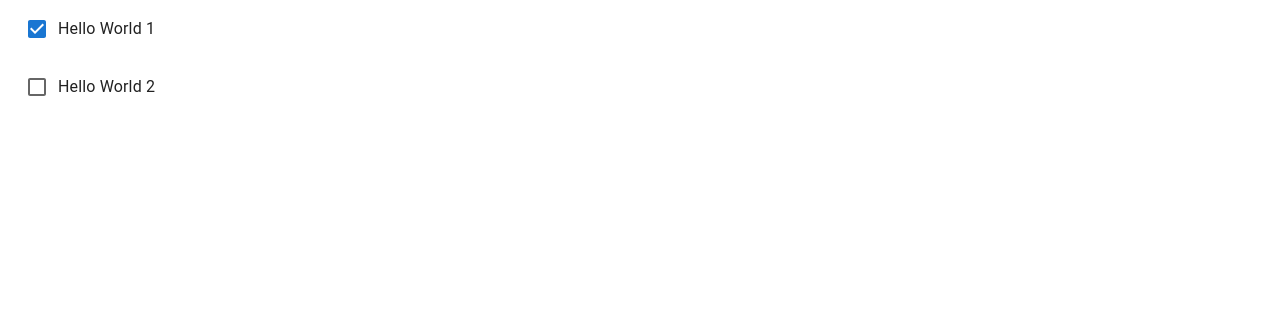
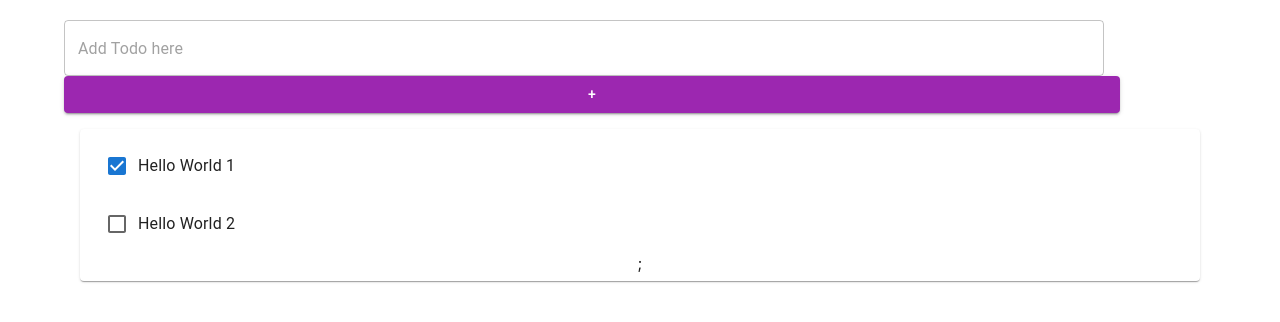
Before and after one commit to shchoi8347/2025-1_01-frontend, a React (Create React App) app: page / in a window 1280 px wide. Shown: the top 322 px of the page. Built offline with nearby package versions, Linux system fonts and the light colour scheme.

Commit message:
수업완료코드: 4/8(화) 01반반

```diff
--- /dev/null
+++ b/src/AddTodo.js
@@ -0,0 +1,27 @@
+import React, {useState} from "react";
+import {Button, Grid, TextField} from "@mui/material";
+
+const AddTodo = (props) => {
+    const [item, setItem] = useState({title: ""});
+
+    const onInputChange = (e) => {
+        setItem({title: e.target.value});
+        console.log(item);
+    }
+
+    return(
+        <Grid container style={{marginTop:20}}>
+            <Grid xs={11} md={11} item style={{paddingRight: 16}}>
+                <TextField placeholder="Add Todo here" fullWidth
+                onChange={onInputChange} value={item.title} />
+            </Grid>
+            <Grid xs={1} md={11} item>
+                <Button fullWidth style={{height: '100%'}} color="secondary" variant="contained">
+                    +
+                </Button>
+            </Grid>
+        </Grid>
+    );
+}
+
+export default AddTodo;
--- a/src/App.js
+++ b/src/App.js
@@ -1,6 +1,8 @@
 import './App.css';
 import Todo from './Todo';
 import React, {useState} from "react";
+import {List, Container, Paper} from "@mui/material";
+import AddTodo from './AddTodo'
 
 function App() {
   const [items, setItems] = useState([
@@ -15,12 +17,28 @@
     }
   ]);
 
-  let todoItems =
-    items.length > 0 && items.map((item) => <Todo item={item} key={item.id} />);
+  const addItem = (item) => {
+    item.id = "ID-" + items.length;
+    item.done = false;
+    setItems([...items, item]);
+    console.log("items: ", items);
+  }
 
+  let todoItems = items.length > 0 &&
+  <Paper style={{margin:16}}>
+    <List>
+      {items.map((item) => (
+        <Todo item={item} key={item.id} />
+      ))};
+    </List>
+  </Paper>
   return (
-    <div>
-      {todoItems}
+    <div className="App">
+      <Container maxwidth="md">
+        <AddTodo addItem={addItem} />
+        <div className="TodoList">{todoItems}</div>
+      </Container>
+
     </div>
   );
 }
```
